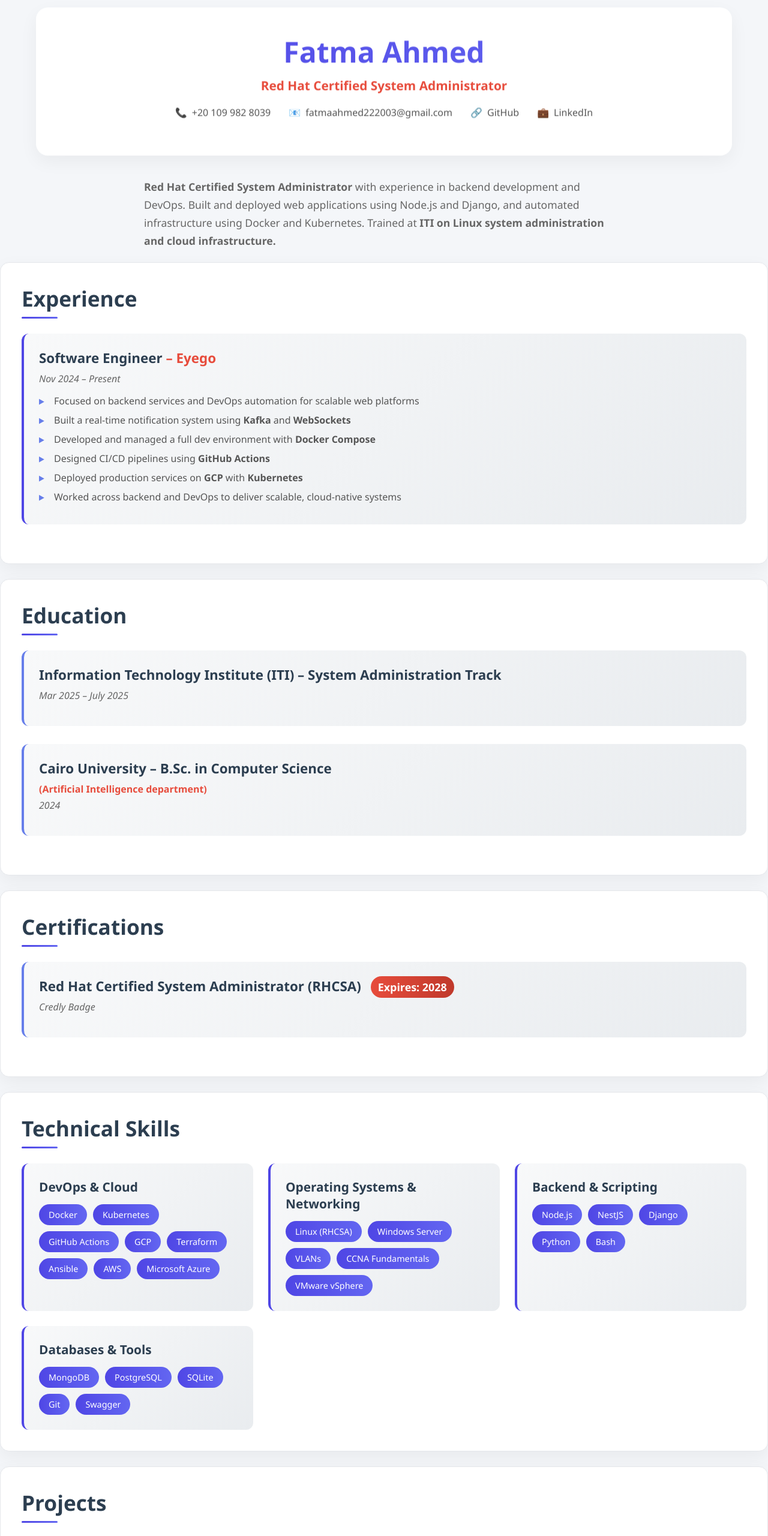
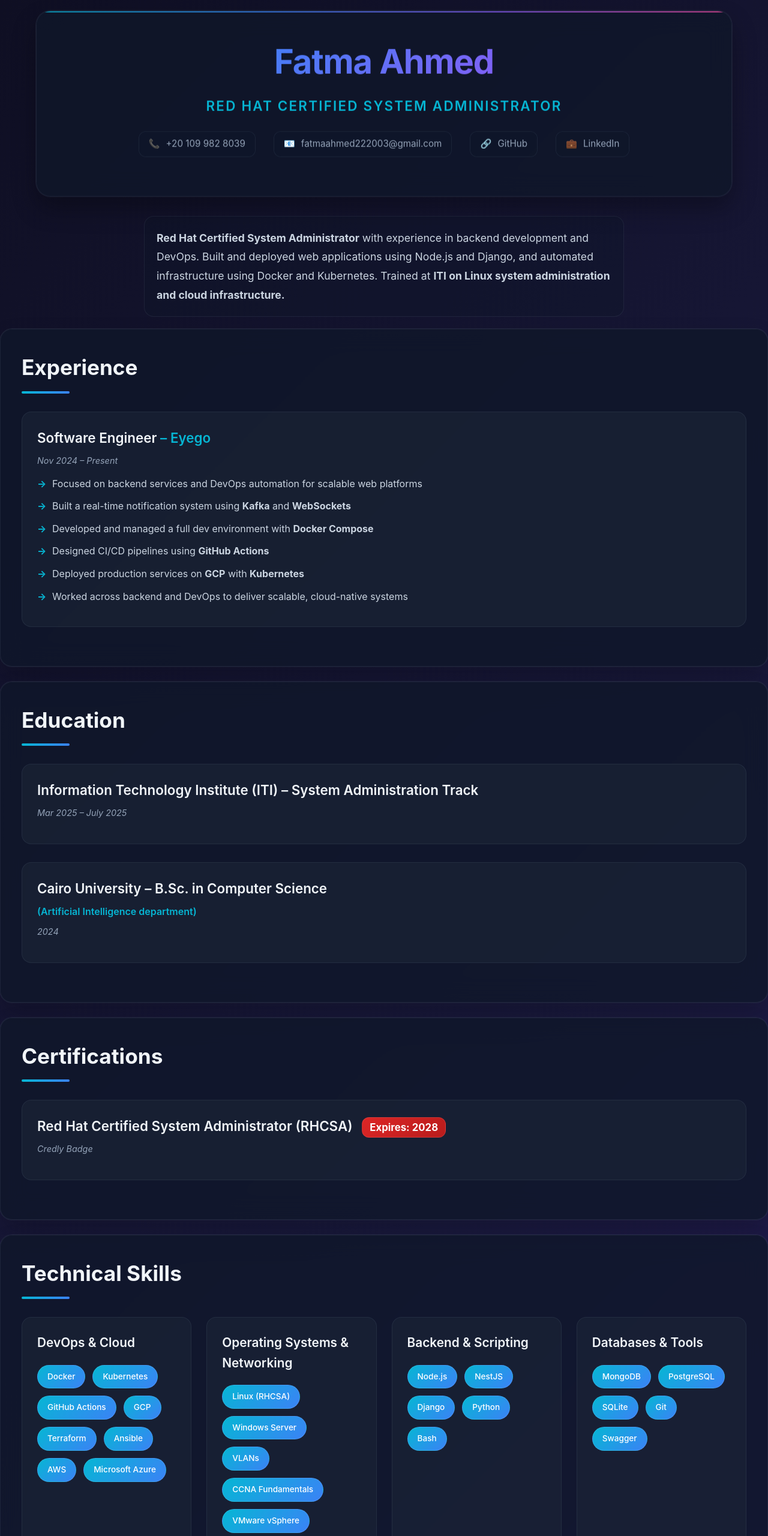
Before and after one commit to fatmaahhmed/fatmaahhmed.github.io, a plain HTML site: page index.html in a window 1280 px wide. Shown: the top 2560 px of the page at 60% size. Drawn offline with Linux system fonts and the light colour scheme.

Commit message:
Update index.html

```diff
--- a/index.html
+++ b/index.html
@@ -12,10 +12,13 @@
         }
 
         body {
-  font-family: 'Segoe UI', Tahoma, Geneva, Verdana, sans-serif;
-  background-color: #f4f6f9;
-  color: #1f2d3d;
+            font-family: -apple-system, BlinkMacSystemFont, 'Segoe UI', Roboto, Oxygen, Ubuntu, sans-serif;
+            background: linear-gradient(135deg, #0f0f23 0%, #1a1a3e 50%, #2d1b69 100%);
+            color: #e2e8f0;
+            line-height: 1.6;
+            min-height: 100vh;
         }
+
         .container {
             max-width: 1200px;
             margin: 0 auto;
@@ -23,31 +26,47 @@
         }
 
         .header {
-            background: rgba(255, 255, 255, 0.95);
-            backdrop-filter: blur(10px);
-            border-radius: 20px;
+            background: rgba(15, 23, 42, 0.8);
+            backdrop-filter: blur(20px);
+            border-radius: 24px;
             padding: 40px;
             text-align: center;
             margin-bottom: 30px;
-            box-shadow: 0 10px 30px rgba(0, 0, 0, 0.05);
-            border: 1px solid rgba(255, 255, 255, 0.2);
+            box-shadow: 0 20px 40px rgba(0, 0, 0, 0.3), 0 0 0 1px rgba(148, 163, 184, 0.1);
+            border: 1px solid rgba(148, 163, 184, 0.1);
+            position: relative;
+            overflow: hidden;
+        }
+
+        .header::before {
+            content: '';
+            position: absolute;
+            top: 0;
+            left: 0;
+            right: 0;
+            height: 2px;
+            background: linear-gradient(90deg, #06b6d4, #3b82f6, #8b5cf6, #ec4899);
+            opacity: 0.8;
         }
 
         .header h1 {
-            font-size: 3em;
-            color: #2c3e50;
+            font-size: clamp(2.5em, 5vw, 3.5em);
             margin-bottom: 10px;
-            background: linear-gradient(45deg, #667eea, #764ba2);
+            background: linear-gradient(135deg, #06b6d4 0%, #3b82f6 25%, #8b5cf6 75%, #ec4899 100%);
             -webkit-background-clip: text;
             -webkit-text-fill-color: transparent;
             background-clip: text;
+            font-weight: 700;
+            letter-spacing: -0.02em;
         }
 
         .header .title {
-            font-size: 1.3em;
-            color: #e74c3c;
+            font-size: clamp(1.1em, 2.5vw, 1.4em);
+            color: #06b6d4;
             font-weight: 600;
-            margin-bottom: 20px;
+            margin-bottom: 25px;
+            text-transform: uppercase;
+            letter-spacing: 0.1em;
         }
 
         .contact-info {
@@ -55,51 +74,72 @@
             justify-content: center;
             gap: 30px;
             flex-wrap: wrap;
-            margin-bottom: 20px;
+            margin-bottom: 25px;
         }
 
         .contact-item {
             display: flex;
             align-items: center;
-            gap: 8px;
-            color: #555;
-            transition: all 0.3s ease;
+            gap: 10px;
+            color: #94a3b8;
+            font-size: 0.95em;
+            transition: all 0.3s cubic-bezier(0.4, 0, 0.2, 1);
+            padding: 8px 16px;
+            border-radius: 12px;
+            background: rgba(15, 23, 42, 0.5);
+            border: 1px solid rgba(148, 163, 184, 0.1);
         }
 
         .contact-item:hover {
-            transform: translateY(-2px);
-            color: #667eea;
+            transform: translateY(-3px);
+            color: #06b6d4;
+            background: rgba(6, 182, 212, 0.1);
+            border-color: rgba(6, 182, 212, 0.3);
+            box-shadow: 0 10px 20px rgba(6, 182, 212, 0.2);
+        }
+
+        .contact-item a {
+            color: inherit;
+            text-decoration: none;
         }
 
         .summary {
-            font-size: 1.1em;
-            color: #666;
+            font-size: clamp(1em, 2vw, 1.1em);
+            color: #cbd5e1;
             max-width: 800px;
             margin: 0 auto;
-            line-height: 1.7;
+            line-height: 1.8;
+            background: rgba(15, 23, 42, 0.3);
+            padding: 20px;
+            border-radius: 16px;
+            border: 1px solid rgba(148, 163, 184, 0.1);
         }
 
         .section {
-            background: #ffffff;
-            backdrop-filter: blur(10px);
-            border-radius: 15px;
+            background: rgba(15, 23, 42, 0.8);
+            backdrop-filter: blur(20px);
+            border-radius: 20px;
             padding: 35px;
             margin-bottom: 25px;
-            box-shadow: 0 10px 30px rgba(0, 0, 0, 0.05);
-            border: 1px solid #e5e7eb;
-            transition: transform 0.3s ease;
+            box-shadow: 0 20px 40px rgba(0, 0, 0, 0.2), 0 0 0 1px rgba(148, 163, 184, 0.1);
+            border: 1px solid rgba(148, 163, 184, 0.1);
+            transition: all 0.4s cubic-bezier(0.4, 0, 0.2, 1);
+            position: relative;
+            overflow: hidden;
         }
 
         .section:hover {
-            transform: translateY(-5px);
+            transform: translateY(-8px);
+            box-shadow: 0 25px 50px rgba(0, 0, 0, 0.3), 0 0 0 1px rgba(6, 182, 212, 0.3);
         }
 
         .section h2 {
-            color: #2c3e50;
-            font-size: 2.2em;
-            margin-bottom: 25px;
+            color: #f1f5f9;
+            font-size: clamp(1.8em, 3vw, 2.2em);
+            margin-bottom: 30px;
             position: relative;
-            padding-bottom: 10px;
+            padding-bottom: 15px;
+            font-weight: 700;
         }
 
         .section h2::after {
@@ -107,42 +147,47 @@
             position: absolute;
             bottom: 0;
             left: 0;
-            width: 60px;
-            height: 3px;
-            background: linear-gradient(45deg, #667eea, #764ba2);
+            width: 80px;
+            height: 4px;
+            background: linear-gradient(90deg, #06b6d4, #3b82f6);
             border-radius: 2px;
         }
 
         .experience-item, .education-item, .cert-item {
             margin-bottom: 30px;
             padding: 25px;
-            background: linear-gradient(135deg, #f8f9fa 0%, #e9ecef 100%);
-            border-radius: 12px;
-            border-left: 4px solid #667eea;
-            transition: all 0.3s ease;
+            background: rgba(30, 41, 59, 0.5);
+            border-radius: 16px;
+            border-left: 4px solid #06b6d4;
+            transition: all 0.3s cubic-bezier(0.4, 0, 0.2, 1);
+            border: 1px solid rgba(148, 163, 184, 0.1);
         }
 
         .experience-item:hover, .education-item:hover, .cert-item:hover {
-            transform: translateX(10px);
-            box-shadow: 0 10px 25px rgba(0, 0, 0, 0.1);
+            transform: translateX(15px);
+            background: rgba(30, 41, 59, 0.8);
+            box-shadow: 0 15px 30px rgba(6, 182, 212, 0.2);
+            border-left-color: #3b82f6;
         }
 
         .experience-item h3, .education-item h3, .cert-item h3 {
-            color: #2c3e50;
-            font-size: 1.4em;
+            color: #f1f5f9;
+            font-size: clamp(1.2em, 2vw, 1.4em);
+            margin-bottom: 8px;
+            font-weight: 600;
+        }
+
+        .experience-item .company, .education-item .institution {
+            color: #06b6d4;
+            font-weight: 600;
             margin-bottom: 8px;
         }
 
-        .experience-item .company, .education-item .institution {
-            color: #e74c3c;
-            font-weight: 600;
-            margin-bottom: 5px;
-        }
-
         .experience-item .date, .education-item .date, .cert-item .date {
-            color: #666;
+            color: #94a3b8;
             font-style: italic;
             margin-bottom: 15px;
+            font-size: 0.9em;
         }
 
         .experience-item ul {
@@ -151,156 +196,276 @@
         }
 
         .experience-item li {
-            margin-bottom: 10px;
+            margin-bottom: 12px;
             padding-left: 25px;
             position: relative;
-            color: #555;
+            color: #cbd5e1;
+            line-height: 1.6;
         }
 
         .experience-item li::before {
-            content: '▶';
+            content: '→';
             position: absolute;
             left: 0;
-            color: #667eea;
-            font-size: 0.8em;
-            top: 2px;
+            color: #06b6d4;
+            font-weight: bold;
+            top: 0;
         }
 
         .skills-grid {
             display: grid;
-            grid-template-columns: repeat(auto-fit, minmax(300px, 1fr));
+            grid-template-columns: repeat(auto-fit, minmax(280px, 1fr));
             gap: 25px;
         }
 
         .skill-category {
-            background: linear-gradient(135deg, #f8f9fa 0%, #e9ecef 100%);
+            background: rgba(30, 41, 59, 0.5);
             padding: 25px;
-            border-radius: 12px;
-            border-left: 4px solid #667eea;
+            border-radius: 16px;
+            border-left: 4px solid #3b82f6;
+            border: 1px solid rgba(148, 163, 184, 0.1);
+            transition: all 0.3s cubic-bezier(0.4, 0, 0.2, 1);
+        }
+
+        .skill-category:hover {
+            background: rgba(30, 41, 59, 0.8);
+            transform: translateY(-5px);
+            box-shadow: 0 15px 30px rgba(59, 130, 246, 0.2);
         }
 
         .skill-category h3 {
-            color: #2c3e50;
-            margin-bottom: 15px;
-            font-size: 1.3em;
+            color: #f1f5f9;
+            margin-bottom: 20px;
+            font-size: clamp(1.1em, 2vw, 1.3em);
+            font-weight: 600;
         }
 
         .skill-tags {
             display: flex;
             flex-wrap: wrap;
-            gap: 10px;
+            gap: 12px;
         }
 
         .skill-tag {
-            background: linear-gradient(45deg, #667eea, #764ba2);
+            background: linear-gradient(135deg, #06b6d4, #3b82f6);
             color: white;
             padding: 8px 16px;
-            border-radius: 25px;
-            font-size: 0.9em;
+            border-radius: 20px;
+            font-size: 0.85em;
             font-weight: 500;
-            transition: all 0.3s ease;
+            transition: all 0.3s cubic-bezier(0.4, 0, 0.2, 1);
+            border: 1px solid rgba(255, 255, 255, 0.1);
         }
 
         .skill-tag:hover {
-            transform: scale(1.05);
-            box-shadow: 0 5px 15px rgba(102, 126, 234, 0.4);
+            transform: scale(1.05) translateY(-2px);
+            box-shadow: 0 10px 20px rgba(6, 182, 212, 0.4);
+            background: linear-gradient(135deg, #3b82f6, #8b5cf6);
         }
 
         .projects-grid {
             display: grid;
-            grid-template-columns: repeat(auto-fit, minmax(350px, 1fr));
+            grid-template-columns: repeat(auto-fit, minmax(320px, 1fr));
             gap: 25px;
         }
 
         .project-card {
-            background: linear-gradient(135deg, #f8f9fa 0%, #e9ecef 100%);
+            background: rgba(30, 41, 59, 0.5);
             padding: 25px;
-            border-radius: 12px;
-            border-left: 4px solid #667eea;
-            transition: all 0.3s ease;
+            border-radius: 16px;
+            border-left: 4px solid #8b5cf6;
+            border: 1px solid rgba(148, 163, 184, 0.1);
+            transition: all 0.4s cubic-bezier(0.4, 0, 0.2, 1);
+            position: relative;
+            overflow: hidden;
+        }
+
+        .project-card::before {
+            content: '';
+            position: absolute;
+            top: 0;
+            left: 0;
+            right: 0;
+            height: 2px;
+            background: linear-gradient(90deg, #8b5cf6, #ec4899);
+            transform: scaleX(0);
+            transition: transform 0.3s ease;
         }
 
         .project-card:hover {
-            transform: translateY(-5px);
-            box-shadow: 0 15px 30px rgba(0, 0, 0, 0.15);
+            transform: translateY(-8px);
+            background: rgba(30, 41, 59, 0.8);
+            box-shadow: 0 20px 40px rgba(139, 92, 246, 0.2);
+        }
+
+        .project-card:hover::before {
+            transform: scaleX(1);
         }
 
         .project-card h3 {
-            color: #2c3e50;
+            color: #f1f5f9;
             margin-bottom: 15px;
-            font-size: 1.3em;
+            font-size: clamp(1.1em, 2vw, 1.3em);
             display: flex;
             align-items: center;
-            gap: 10px;
+            gap: 15px;
+            font-weight: 600;
+            flex-wrap: wrap;
         }
 
         .project-link {
-            background: linear-gradient(45deg, #667eea, #764ba2);
+            background: linear-gradient(135deg, #8b5cf6, #ec4899);
             color: white;
-            padding: 5px 12px;
-            border-radius: 15px;
-            font-size: 0.8em;
+            padding: 6px 14px;
+            border-radius: 12px;
+            font-size: 0.75em;
             text-decoration: none;
-            transition: all 0.3s ease;
+            transition: all 0.3s cubic-bezier(0.4, 0, 0.2, 1);
+            border: 1px solid rgba(255, 255, 255, 0.1);
+            white-space: nowrap;
         }
 
         .project-link:hover {
-            transform: scale(1.1);
-            box-shadow: 0 5px 15px rgba(102, 126, 234, 0.4);
+            transform: scale(1.1) translateY(-2px);
+            box-shadow: 0 10px 20px rgba(139, 92, 246, 0.4);
+            background: linear-gradient(135deg, #ec4899, #f59e0b);
+        }
+
+        .project-card p {
+            color: #cbd5e1;
+            line-height: 1.6;
+            margin-bottom: 15px;
+        }
+
+        .project-card ul {
+            color: #cbd5e1;
+            padding-left: 20px;
+        }
+
+        .project-card ul li {
+            margin-bottom: 8px;
+            line-height: 1.5;
         }
 
         .languages {
             display: flex;
-            gap: 30px;
+            gap: 25px;
             justify-content: center;
             flex-wrap: wrap;
         }
 
         .language-item {
-            background: linear-gradient(45deg, #667eea, #764ba2);
+            background: linear-gradient(135deg, #f59e0b, #d97706);
             color: white;
-            padding: 15px 25px;
+            padding: 15px 30px;
             border-radius: 25px;
             font-weight: 600;
-            transition: all 0.3s ease;
+            transition: all 0.3s cubic-bezier(0.4, 0, 0.2, 1);
+            border: 1px solid rgba(255, 255, 255, 0.1);
+            font-size: clamp(0.9em, 2vw, 1em);
         }
 
         .language-item:hover {
-            transform: scale(1.05);
-            box-shadow: 0 10px 20px rgba(102, 126, 234, 0.4);
+            transform: scale(1.05) translateY(-5px);
+            box-shadow: 0 15px 30px rgba(245, 158, 11, 0.4);
+            background: linear-gradient(135deg, #d97706, #dc2626);
         }
 
+        .badge {
+            background: linear-gradient(135deg, #dc2626, #b91c1c);
+            color: white;
+            padding: 6px 12px;
+            border-radius: 12px;
+            font-size: 0.75em;
+            font-weight: bold;
+            margin-left: 10px;
+            white-space: nowrap;
+            border: 1px solid rgba(255, 255, 255, 0.1);
+        }
+
+        /* Mobile Optimizations */
         @media (max-width: 768px) {
+            .container {
+                padding: 15px;
+            }
+
+            .header {
+                padding: 30px 20px;
+            }
+
+            .contact-info {
+                flex-direction: column;
+                gap: 15px;
+                align-items: center;
+            }
+
+            .contact-item {
+                width: 100%;
+                max-width: 280px;
+                justify-content: center;
+            }
+
+            .section {
+                padding: 25px 20px;
+            }
+
+            .skills-grid, .projects-grid {
+                grid-template-columns: 1fr;
+            }
+
+            .project-card h3 {
+                flex-direction: column;
+                align-items: flex-start;
+                gap: 10px;
+            }
+
+            .project-link {
+                align-self: flex-start;
+            }
+
+            .languages {
+                flex-direction: column;
+                align-items: center;
+            }
+
+            .language-item {
+                width: 100%;
+                max-width: 200px;
+                text-align: center;
+            }
+        }
+
+        @media (max-width: 480px) {
             .container {
                 padding: 10px;
             }
 
             .header {
-                padding: 25px;
-            }
-
-            .header h1 {
-  background: linear-gradient(90deg, #4f46e5, #6366f1);
-  -webkit-background-clip: text;
-  -webkit-text-fill-color: transparent;
-}
-
-            .contact-info {
-                flex-direction: column;
-                gap: 15px;
+                padding: 25px 15px;
             }
 
             .section {
-                padding: 25px;
+                padding: 20px 15px;
             }
 
-            .skills-grid, .projects-grid {
-                grid-template-columns: 1fr;
+            .experience-item, .education-item, .cert-item,
+            .skill-category, .project-card {
+                padding: 20px;
+            }
+
+            .skill-tags {
+                gap: 8px;
+            }
+
+            .skill-tag {
+                font-size: 0.8em;
+                padding: 6px 12px;
             }
         }
 
+        /* Animations */
         .fade-in {
-            animation: fadeIn 0.8s ease-in-out;
+            animation: fadeIn 0.8s ease-out;
         }
 
         @keyframes fadeIn {
@@ -315,7 +480,7 @@
         }
 
         .floating {
-            animation: floating 3s ease-in-out infinite;
+            animation: floating 6s ease-in-out infinite;
         }
 
         @keyframes floating {
@@ -327,62 +492,34 @@
             }
         }
 
-        .badge {
-            background: linear-gradient(45deg, #e74c3c, #c0392b);
-            color: white;
-            padding: 6px 12px;
-            border-radius: 20px;
-            font-size: 0.8em;
-            font-weight: bold;
-            margin-left: 10px;
-        }
-        body {
-  font-family: 'Segoe UI', Tahoma, Geneva, Verdana, sans-serif;
-  background-color: #f4f6f9;
-  color: #1f2d3d;
+        /* Scrollbar Styling */
+        ::-webkit-scrollbar {
+            width: 8px;
         }
 
-.header h1 {
-  font-size: 3em;
-  margin-bottom: 10px;
-  background: linear-gradient(90deg, #4f46e5, #6366f1);
-  -webkit-background-clip: text;
-  -webkit-text-fill-color: transparent;
+        ::-webkit-scrollbar-track {
+            background: rgba(15, 23, 42, 0.5);
         }
 
-.section h2::after {
-  background: linear-gradient(90deg, #4f46e5, #6366f1);
+        ::-webkit-scrollbar-thumb {
+            background: linear-gradient(135deg, #06b6d4, #3b82f6);
+            border-radius: 4px;
         }
 
-.skill-tag,
-.project-link,
-.language-item {
-  background: linear-gradient(90deg, #4f46e5, #6366f1);
+        ::-webkit-scrollbar-thumb:hover {
+            background: linear-gradient(135deg, #3b82f6, #8b5cf6);
         }
 
-.project-card,
-.skill-category,
-.experience-item {
-  border-left: 4px solid #4f46e5;
+        /* Loading animation for better UX */
+        .loading {
+            opacity: 0;
+            transform: translateY(20px);
+            transition: all 0.6s ease-out;
         }
 
-.contact-item:hover {
-  color: #4f46e5;
-}
-
-.project-link:hover,
-.skill-tag:hover,
-.language-item:hover {
-  box-shadow: 0 5px 15px rgba(79, 70, 229, 0.4);
-}
-
-.experience-item:hover,
-.project-card:hover {
-  box-shadow: 0 15px 30px rgba(79, 70, 229, 0.1);
-}
-
-.badge {
-  background: linear-gradient(90deg, #e74c3c, #c0392b);
+        .loaded {
+            opacity: 1;
+            transform: translateY(0);
         }
     </style>
 </head>
@@ -580,9 +717,11 @@
 
         // Add hover effects for project links
         document.querySelectorAll('.project-link').forEach(link => {
-            link.addEventListener('click', (e) => {
-                e.preventDefault();
-                alert('Project link would redirect to the actual project URL');
+            link.addEventListener('mouseenter', () => {
+                link.style.transform = 'scale(1.1) translateY(-2px)';
+            });
+            link.addEventListener('mouseleave', () => {
+                link.style.transform = 'none';
             });
         });
 
```
Lines whose indentation alone changed are shown as unchanged.
